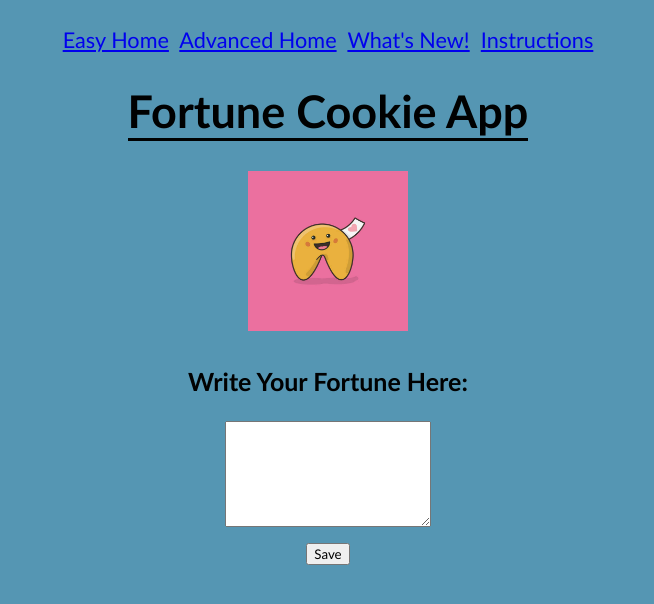
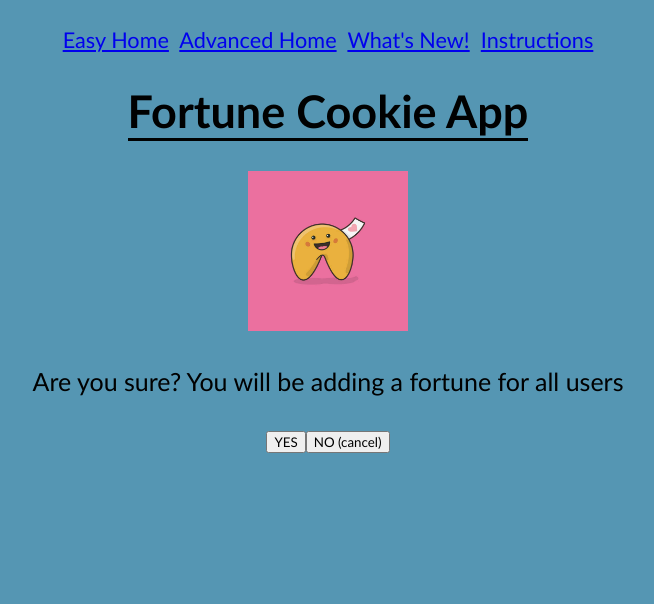
Before and after one commit to cleog/CS361-FortuneApp, a React (Create React App) app in the folder fortune-react/: page /add/child-friendly in a window 1280 px wide. Shown: the top 604 px of the page, without its empty margins (312-966 px from the left). Built offline with nearby package versions, Linux system fonts and the light colour scheme.

Commit message:
CSH 8 set

```diff
--- a/fortune-react/src/App.css
+++ b/fortune-react/src/App.css
@@ -10,7 +10,6 @@
 
 .add {
   position: sticky;
-  width: 400px;
   border-right: black;
   border-style: solid;
   border-width: 3px;
@@ -18,7 +17,6 @@
 
 .receive {
   position: sticky;
-  width: 400px;
   border-left: black;
   border-style: solid;
   border-width: 3px;
--- a/fortune-react/src/pages/AddFortunePage.js
+++ b/fortune-react/src/pages/AddFortunePage.js
@@ -2,8 +2,9 @@ import React, { useState } from 'react';
 import { useNavigate, useParams } from "react-router-dom";
 
 function AddFortunePage() {
-    const { category } = useParams()
+    const { category } = useParams();
     const [fortune, setFortune] = useState('');
+    const [confirmed, setConfirmed] = useState(false);
     const navigate = useNavigate();
 
     const addFortune = async () => {
@@ -23,6 +24,17 @@ function AddFortunePage() {
         navigate("/");
     };
 
+    if (!confirmed)
+    {
+        return (
+        <div>
+            <p>Are you sure? You will be adding a fortune for all users</p>
+            <button onClick={() => setConfirmed(true)}>YES</button>
+            <button onClick={() => navigate("/")}>NO (cancel)</button>
+        </div>
+        )
+    }
+
     return (
         <div>
             <h3>Write Your Fortune Here:</h3>
```
Also changed, not shown: 1 other file (tests, documents, lock files or other folders).
